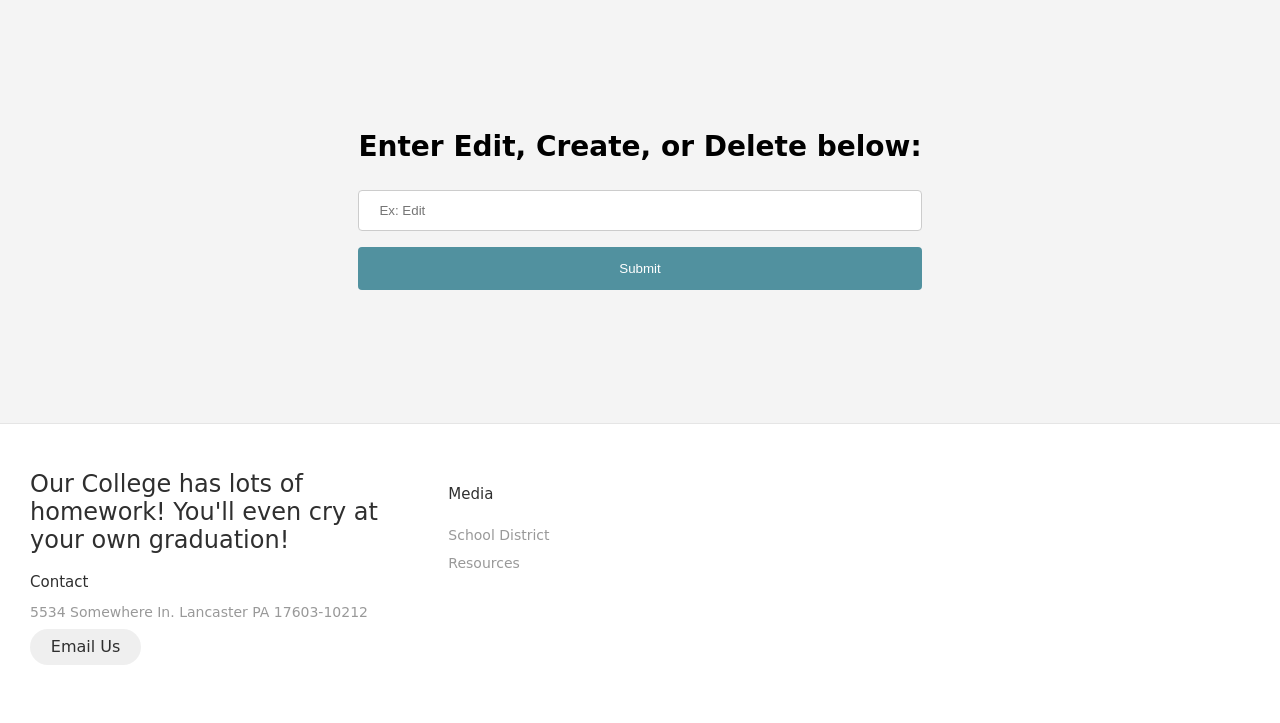
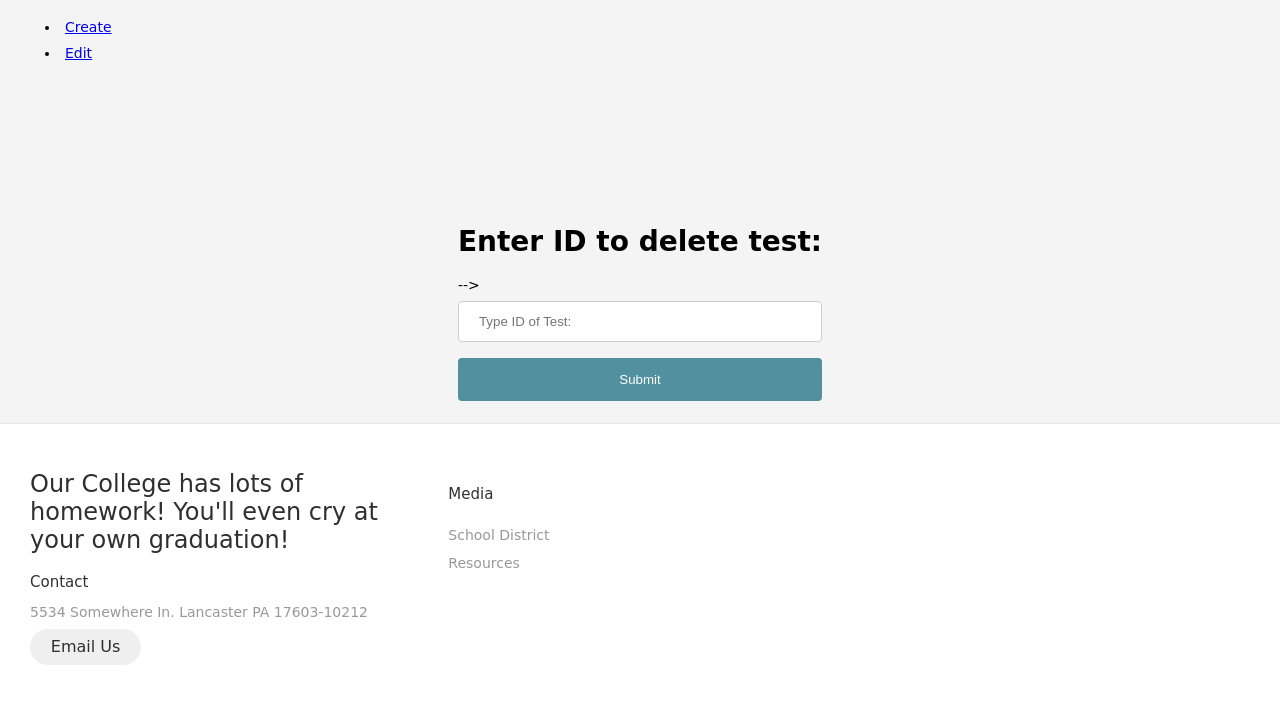
Before and after one commit to sasso-gonzalez/CSET160Final, a Flask app: template templates/managetests.html in a window 1280 px wide. Shown: the part 77-800 px from the top of the page. Run offline with Flask 3, Linux system fonts and the light colour scheme; the template is opened without the code that fills it, so the values that code supplies are empty.

Commit message:
add, create, delete

```diff
--- a/main.py
+++ b/main.py
@@ -1,7 +1,7 @@
 from flask import Flask, render_template, request  # imported flask
 from sqlalchemy import create_engine, text
 
-c_str = "mysql://root:S9e3r2e0n0a3!@localhost/canvas2"
+c_str = "mysql://root:S9e3r2e0n0a3!@localhost/canvas2_0"
 engine = create_engine(c_str, echo=True)
 connection = engine.connect()
 
@@ -35,6 +35,8 @@ def searchAcc():  # table
 @app.route('/register', methods=['GET'])
 def regisForm():
     return render_template('register.html')
+
+
 @app.route('/register', methods=['POST'])
 def registered():
     connection.execute(text('INSERT INTO USER VALUES (:id, :name, :type, :username, :password)'), request.form)
@@ -47,22 +49,24 @@ def loginForm():
     return render_template('login.html')
 
 
-# TRYING TO GET THE MANAGETESTS.HTML TO WORK
+@app.route('/management', methods=['GET'])
+def get_tests():
+    all_tests = connection.execute(
+        text("select * from TESTS")).all()  # .all() is just for retrieving/getting all the data
+    print(all_tests)
+    return render_template('managetests.html', management=all_tests)
+
+
 @app.route('/management', methods=['GET'])
 def manageForm():
     return render_template('managetests.html')
-# @app.route('/management', methods=['POST'])
-# def manageForm():
-#     edit = request.form("username")
-#     if edit == ""
-#
-#     return redirect()
 
 
-# @app.route('/management', methods=['POST'])
-# def getman():
-#
-#     return render_template('managetests.html')
+@app.route('/management', methods=['POST'])
+def deleteForm():
+    delete = connection.execute(text('DELETE FROM TESTS where TEST_ID = (:TEST_ID)'), request.form)
+    connection.commit()  # gives a layer of protection when someone submits a form or info to the db
+    return render_template('managetests.html')
 
 
 if __name__ == '__main__':
--- a/templates/managetests.html
+++ b/templates/managetests.html
@@ -31,11 +31,34 @@
 
 {% extends 'base.html'%}
 {% block body %}
-<div class="body">
+<!--<div class="body">-->
+<!--        <form action="/management" method="POST">-->
+<!--            <h1>Enter Edit, Create, or Delete below:</h1>-->
+<!--            <input type="text" name="manage" placeholder="Ex: Edit" id="ugh1" class="input_field"> <br>-->
+<!--            <input type="submit" value="Submit" class="input_submit">-->
+<!--        </form>-->
+<!--    </div>-->
+          <ul class="barItem">
+            <li style="padding: 5px"><a href="/create">Create</a></li>
+            <li style="padding: 5px"><a href="/edit">Edit</a></li>
+          </ul>
+
+    <div class="body">
         <form action="/management" method="POST">
-            <h1>Enter Edit, Create, or Delete below:</h1>
-            <input type="text" name="manage" placeholder="Ex: Edit" id="ugh1" class="input_field"> <br>
-            <input type="submit" value="Submit" class="input_submit" onsubmit="edit()">
+            <h1>Enter ID to delete test:</h1>-->
+            <input type="text" name="TEST_ID" placeholder="Type ID of Test:" class="input_field"> <br>
+            <input type="submit" value="Submit" class="input_submit">
         </form>
     </div>
+
+    {% for i in management%}
+        <ul>
+            <li>TEST_ID:{{i[0]}}</li>
+            <ul>
+                <li>TEST_NAME:{{i[1]}}</li>
+                <li>AMOUNT OF STUDENT WHO'VE TAKEN TEST:{{i[2]}}</li>
+                <li>TEACHER IN CHARGE (ID):{{i[3]}}</li>
+            </ul>
+        </ul>
+    {% endfor %}
 {% endblock %}
```
Also changed, not shown: templates/edit.html (added, +10 -0 lines), templates/create.html (added).
